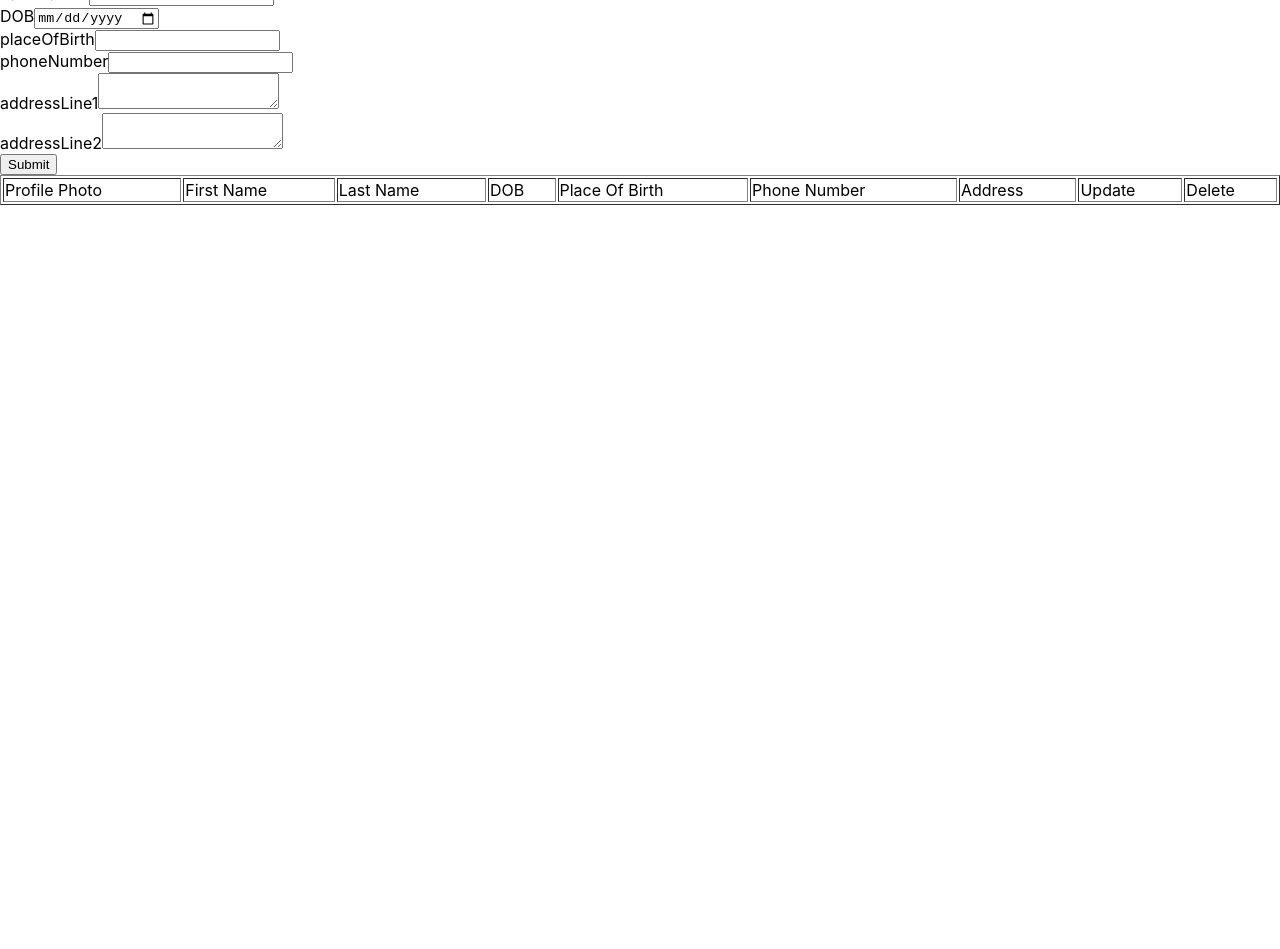
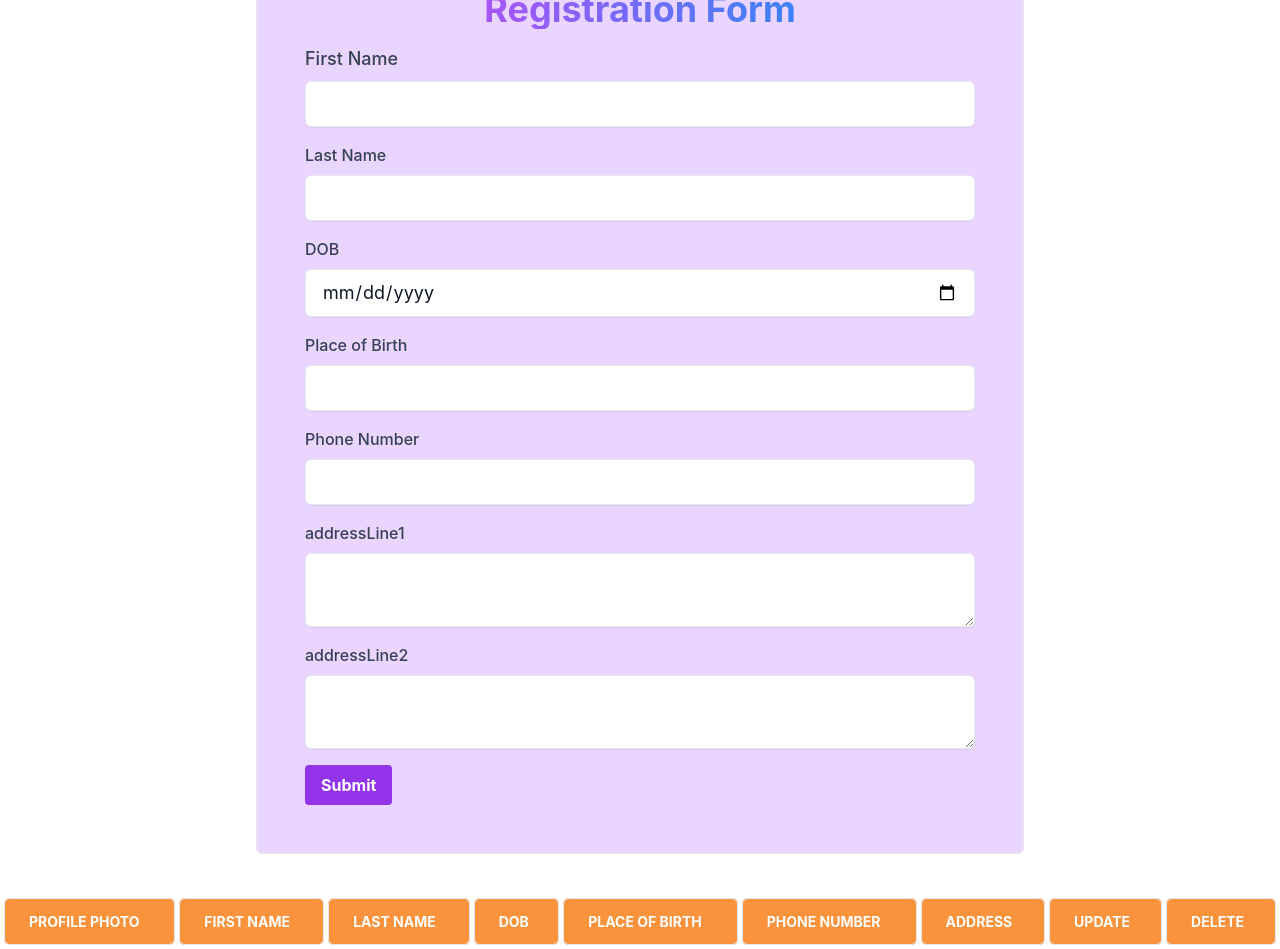
Before and after one commit to YogirajPatel/finalProject, a React (Create React App) app: page / in a window 1280 px wide. Shown: the part 60-1009 px from the top of the page. Before the commit the page ends 800 px from the top, so only its background shows below. Built offline with nearby package versions, Linux system fonts and the light colour scheme.

Commit message:
all css done.

```diff
--- a/package.json
+++ b/package.json
@@ -34,5 +34,8 @@
       "last 1 firefox version",
       "last 1 safari version"
     ]
+  },
+  "devDependencies": {
+    "tailwindcss": "^3.3.1"
   }
 }
--- a/src/component/Form.js
+++ b/src/component/Form.js
@@ -26,7 +26,6 @@ const Form = () => {
     addressLine1,
     addressLine2,
     phoneNumber,
-    profilePic,
   } = formData;
 
   const handleInputChange = (event) => {
@@ -69,13 +68,15 @@ const Form = () => {
     setIndex(i);
   }
 
-  const handleFileChange = (event) => {
-    const file = event.target.files[0];
-    setFormData({
-      ...formData,
-      profilePic: file,
-    });
-  };
+  // const handleFileChange = (event) => {
+  //   const file = event.target.files[0];
+  //   console.log(event.target.files[0]);
+
+  //   setFormData({
+  //     ...formData,
+  //     profilePic: file,
+  //   });
+  // };
 
   const onHandleSubmit = (event) => {
     event.preventDefault();
@@ -108,18 +109,14 @@ const Form = () => {
       addressLine1,
       addressLine2,
       phoneNumber,
-      profilePic,
     });
+    setInputArr(updatedArr);
   }
 
   const validateFormData = () => {
     const errors = {};
     const currentDate = new Date();
-    const eighteenYearsAgo = new Date(
-      currentDate.getFullYear(),
-      currentDate.getMonth(),
-      currentDate.getDate()
-    );
+
     const birthDate = new Date(formData.birthDate);
     if (!formData.firstName || formData.firstName.length < 2) {
       errors.firstName = "First name should be at least 2 characters long.";
@@ -128,14 +125,14 @@ const Form = () => {
       errors.lastName = "Last name should be at least 2 characters long.";
     }
 
-    if (
-      formData.profilePic &&
-      !/^image\/(jpeg|png)$/.test(formData.profilePic.type)
-    ) {
-      errors.profilePic = "Profile pic should be a JPG or PNG file.";
-    }
-    if (!formData.birthDate || birthDate > eighteenYearsAgo) {
-      errors.birthDate = "Birth date should be at least 18 years before.";
+    // if (
+    //   !formData.profilePic &&
+    //   !/^(image\/(jpg|jpeg|png))$/.test(formData.profilePic.type)
+    // ) {
+    //   errors.profilePic = "Profile pic should be a JPG or PNG file.";
+    // }
+    if (!formData.birthDate || birthDate > currentDate) {
+      errors.birthDate = "A birthday cannot be from future.";
     }
     if (!formData.placeOfBirth || formData.placeOfBirth.length < 2) {
       errors.placeOfBirth =
@@ -154,142 +151,224 @@ const Form = () => {
     }
     return errors;
   };
-
+  // ================================================================================================
   return (
     <>
-      <form onSubmit={onHandleSubmit}>
-        <div>
-          <label htmlFor="profilePic">profilePic</label>
-          <input
-            type="file"
-            id="profilePic"
-            name="profilePic"
-            value={formData.profilePic}
-            accept="image/png, image/jpg, image/jpeg"
-            onChange={handleFileChange}
-          />
-          {formErrors.profilePic && <span>{formErrors.profilePic}</span>}
+      <form
+        onSubmit={onHandleSubmit}
+        className="max-w-3xl mx-auto bg-purple-200 p-6 md:p-8 lg:p-10 xl:p-12 border rounded-md"
+      >
+        <div className="mb-4 flex justify-center font-bold text-4xl">
+          <h1 className="relative bg-gradient-to-r from-purple-500 to-blue-500 text-transparent bg-clip-text ">
+            Registration Form
+          </h1>
         </div>
-        <div>
-          <label htmlFor="firstName">First Name*</label>
+        <div className="mb-4">
+          <label
+            htmlFor="firstName"
+            className="block sm:text-lg font-medium text-gray-700 mb-2"
+          >
+            First Name
+          </label>
           <input
             type="text"
             id="firstName"
             name="firstName"
             value={formData.firstName}
             onChange={handleInputChange}
+            className="block w-full px-4 py-2 border rounded-md shadow-sm focus:outline-none focus:ring-2 focus:ring-purple-600 focus:border-purple-600 sm:text-lg   bg-white text-gray-900"
           />
-          {formErrors.firstName && <span>{formErrors.firstName}</span>}
+          {formErrors.firstName && (
+            <span className="text-red-500">{formErrors.firstName}</span>
+          )}
         </div>
-        <div>
-          <label htmlFor="lastName">Last Name*</label>
+        <div className="mb-4">
+          <label
+            htmlFor="lastName"
+            className="block font-medium text-gray-700 mb-2"
+          >
+            Last Name
+          </label>
           <input
             type="text"
             id="lastName"
             name="lastName"
             value={formData.lastName}
             onChange={handleInputChange}
+            className="block w-full px-4 py-2 border rounded-md shadow-sm focus:outline-none focus:ring-2 focus:ring-purple-600 focus:border-purple-600 sm:text-lg bg-white text-gray-900"
           />
-          {formErrors.lastName && <span>{formErrors.lastName}</span>}
+          {formErrors.lastName && (
+            <span className="text-red-500">{formErrors.lastName}</span>
+          )}
         </div>
-        <div>
-          <label htmlFor="phoneNumber">DOB</label>
+        <div className="mb-4">
+          <label
+            htmlFor="birthDate"
+            className="block font-medium text-gray-700 mb-2"
+          >
+            DOB
+          </label>
           <input
             type="date"
             id="birthDate"
             name="birthDate"
             value={formData.birthDate}
             onChange={handleInputChange}
+            className="block w-full px-4 py-2 border rounded-md shadow-sm focus:outline-none focus:ring-2 focus:ring-purple-600 focus:border-purple-600 sm:text-lg bg-white text-gray-900"
           />
-          {formErrors.birthDate && <span>{formErrors.birthDate}</span>}
+          {formErrors.birthDate && (
+            <span className="text-red-500">{formErrors.birthDate}</span>
+          )}
         </div>
-        <div>
-          <label htmlFor="placeOfBirth">placeOfBirth</label>
+        <div className="mb-4">
+          <label
+            htmlFor="placeOfBirth"
+            className="block font-medium text-gray-700 mb-2"
+          >
+            Place of Birth
+          </label>
           <input
             type="text"
             id="placeOfBirth"
             name="placeOfBirth"
             value={formData.placeOfBirth}
             onChange={handleInputChange}
+            className="block w-full px-4 py-2 border rounded-md shadow-sm focus:outline-none focus:ring-2 focus:ring-purple-600 focus:border-purple-600 sm:text-lg bg-white text-gray-900"
           />
-          {formErrors.placeOfBirth && <span>{formErrors.placeOfBirth}</span>}
+          {formErrors.placeOfBirth && (
+            <span className="text-red-500">{formErrors.placeOfBirth}</span>
+          )}
         </div>
-        <div>
-          <label htmlFor="phoneNumber">phoneNumber</label>
+        <div className="mb-4">
+          <label
+            htmlFor="phoneNumber"
+            className="block font-medium text-gray-700 mb-2"
+          >
+            Phone Number
+          </label>
           <input
             type="text"
             id="phoneNumber"
             name="phoneNumber"
             value={formData.phoneNumber}
             onChange={handleInputChange}
+            className="block w-full px-4 py-2 border rounded-md shadow-sm focus:outline-none focus:ring-2 focus:ring-purple-600 focus:border-purple-600 sm:text-lg bg-white text-gray-900 "
           />
-          {formErrors.phoneNumber && <span>{formErrors.phoneNumber}</span>}
+          {formErrors.phoneNumber && (
+            <span className="text-red-500">{formErrors.phoneNumber}</span>
+          )}
         </div>
 
-        <div>
-          <label htmlFor="phoneNumber">addressLine1</label>
+        <div className="mb-4">
+          <label
+            htmlFor="addressLine1"
+            className="block font-medium text-gray-700 mb-2"
+          >
+            addressLine1
+          </label>
           <textarea
             type="textarea"
             id="addressLine1"
             name="addressLine1"
             value={formData.addressLine1}
             onChange={handleInputChange}
+            className="block w-full px-4 py-2 border rounded-md shadow-sm focus:outline-none focus:ring-2 focus:ring-purple-600 focus:border-purple-600 sm:text-lg bg-white text-gray-900"
           />
-          {formErrors.addressLine1 && <span>{formErrors.addressLine1}</span>}
+          {formErrors.addressLine1 && (
+            <span className="text-red-500">{formErrors.addressLine1}</span>
+          )}
         </div>
-        <div>
-          <label htmlFor="phoneNumber">addressLine2</label>
+        <div className="mb-4">
+          <label
+            htmlFor="addressLine2"
+            className="block font-medium text-gray-700 mb-2"
+          >
+            addressLine2
+          </label>
           <textarea
             type="textarea"
             id="addressLine2"
             name="addressLine2"
             value={formData.addressLine2}
             onChange={handleInputChange}
+            className="block w-full px-4 py-2 border rounded-md shadow-sm focus:outline-none focus:ring-2 focus:ring-purple-600 focus:border-purple-600 sm:text-lg bg-white text-gray-900"
           />
-          {formErrors.addressLine2 && <span>{formErrors.addressLine2}</span>}
+          {formErrors.addressLine2 && (
+            <span className="text-red-500">{formErrors.addressLine2}</span>
+          )}
         </div>
 
         <button
+          class="bg-purple-600 hover:bg-purple-700 text-white font-bold py-2 px-4 rounded focus:outline-none focus:shadow-outline grid justify-center"
           onClick={!triggerForUpdateSubmit ? onHandleSubmit : onHandleUpdate}
         >
           {!triggerForUpdateSubmit ? `Submit` : `Update`}
         </button>
       </form>
-      <table border="1" width="100%">
-        <tr>
-          <td>Profile Photo</td>
-          <td>First Name</td>
-          <td>Last Name</td>
-          <td>DOB</td>
-          <td>Place Of Birth</td>
-          <td>Phone Number</td>
-          <td>Address</td>
-          <td>Update</td>
-          <td>Delete</td>
+
+      {/* ============================================================================================ */}
+
+      <table className="table-auto border-separate border-spacing-1 w-full mt-10  rounded-md">
+        <thead>
+          <tr className=" bg-orange-400 text-white uppercase text-sm leading-normal ">
+            <th className="py-3 px-6 text-left border rounded-md">
+              Profile Photo
+            </th>
+            <th className="py-3 px-6 text-left border rounded-md">
+              First Name
+            </th>
+            <th className="py-3 px-6 text-left border rounded-md">Last Name</th>
+            <th className="py-3 px-6 text-left border rounded-md">DOB</th>
+            <th className="py-3 px-6 text-left border rounded-md">
+              Place Of Birth
+            </th>
+            <th className="py-3 px-6 text-left border rounded-md">
+              Phone Number
+            </th>
+            <th className="py-3 px-6 text-left border rounded-md">Address</th>
+            <th className="py-3 px-6 text-left border rounded-md">Update</th>
+            <th className="py-3 px-6 text-left border rounded-md">Delete</th>
           </tr>
-
+        </thead>
+        <tbody className="text-gray-600 text-sm font-light">
           {inputArr &&
             inputArr.map((item, i) => {
               return (
-              <tr key={i}>
-                <td>console.log("profile photo")</td>
-                <td>{item.firstName}</td>
-                <td>{item.lastName}</td>
-                <td>{item.birthDate}</td>
-                <td>{item.placeOfBirth}</td>
-                <td>{item.phoneNumber}</td>
-                <td>
+                <tr
+                  key={i}
+                  className="border-b bg-orange-100 font-medium hover:bg-gray-100 hover:font-medium"
+                >
+                  <td className="py-3 px-6 text-left">
+                    console.log("profile photo")
+                  </td>
+                  <td className="py-3 px-6 text-left">{item.firstName}</td>
+                  <td className="py-3 px-6 text-left">{item.lastName}</td>
+                  <td className="py-3 px-6 text-left">{item.birthDate}</td>
+                  <td className="py-3 px-6 text-left">{item.placeOfBirth}</td>
+                  <td className="py-3 px-6 text-left">{item.phoneNumber}</td>
+                  <td className="py-3 px-6 text-left">
                     {item.addressLine1},{item.addressLine2}
                   </td>
-                <td>
-                  <button onClick={() => onUpdate(i)}>Update</button>
+                  <td className="py-3 px-6 text-left">
+                    <button
+                      className="bg-blue-500 hover:bg-blue-700 text-white font-bold py-2 px-4 rounded"
+                      onClick={() => onUpdate(i)}
+                    >
+                      Update
+                    </button>
                   </td>
-                <td>
-                  <button onClick={() => onDelete(i)}>Delete</button>
+                  <td className="py-3 px-6 text-left">
+                    <button
+                      className="bg-red-500 hover:bg-red-700 text-white font-bold py-2 px-4 rounded"
+                      onClick={() => onDelete(i)}
+                    >
+                      Delete
+                    </button>
                   </td>
                 </tr>
               );
             })}
+        </tbody>
       </table>
     </>
   );
--- a/src/index.css
+++ b/src/index.css
@@ -1,3 +1,7 @@
+@tailwind base;
+@tailwind components;
+@tailwind utilities;
+
 body {
   margin: 0;
   font-family: -apple-system, BlinkMacSystemFont, 'Segoe UI', 'Roboto', 'Oxygen',
--- /dev/null
+++ b/tailwind.config.js
@@ -0,0 +1,10 @@
+/** @type {import('tailwindcss').Config} */
+module.exports = {
+  content: [
+    "./src/**/*.{js,jsx,ts,tsx}",
+  ],
+  theme: {
+    extend: {},
+  },
+  plugins: [],
+}
```
Also changed, not shown: src/component/Table.js (deleted), 1 other file (tests, documents, lock files or other folders). Lines whose indentation alone changed are shown as unchanged.
